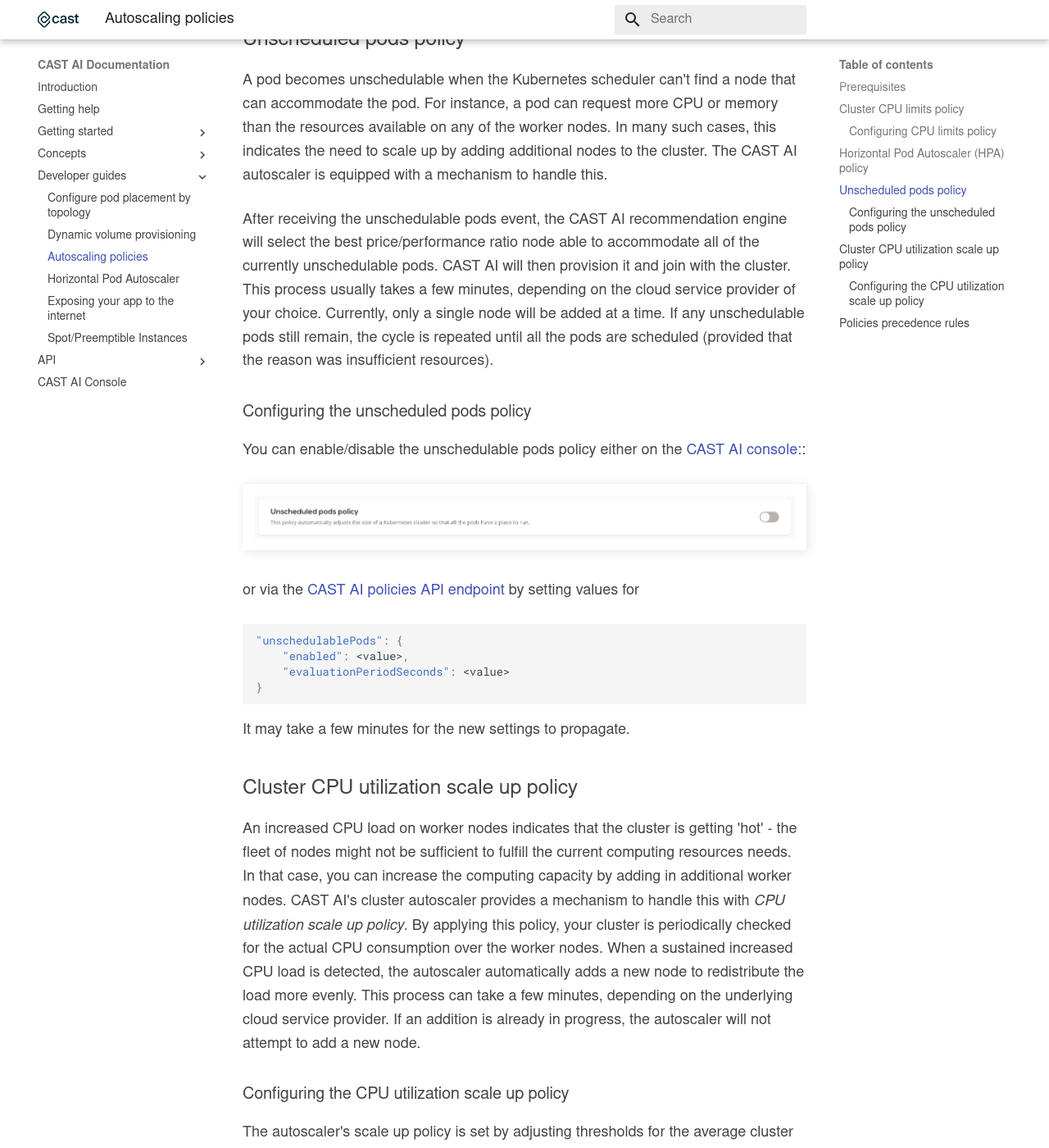
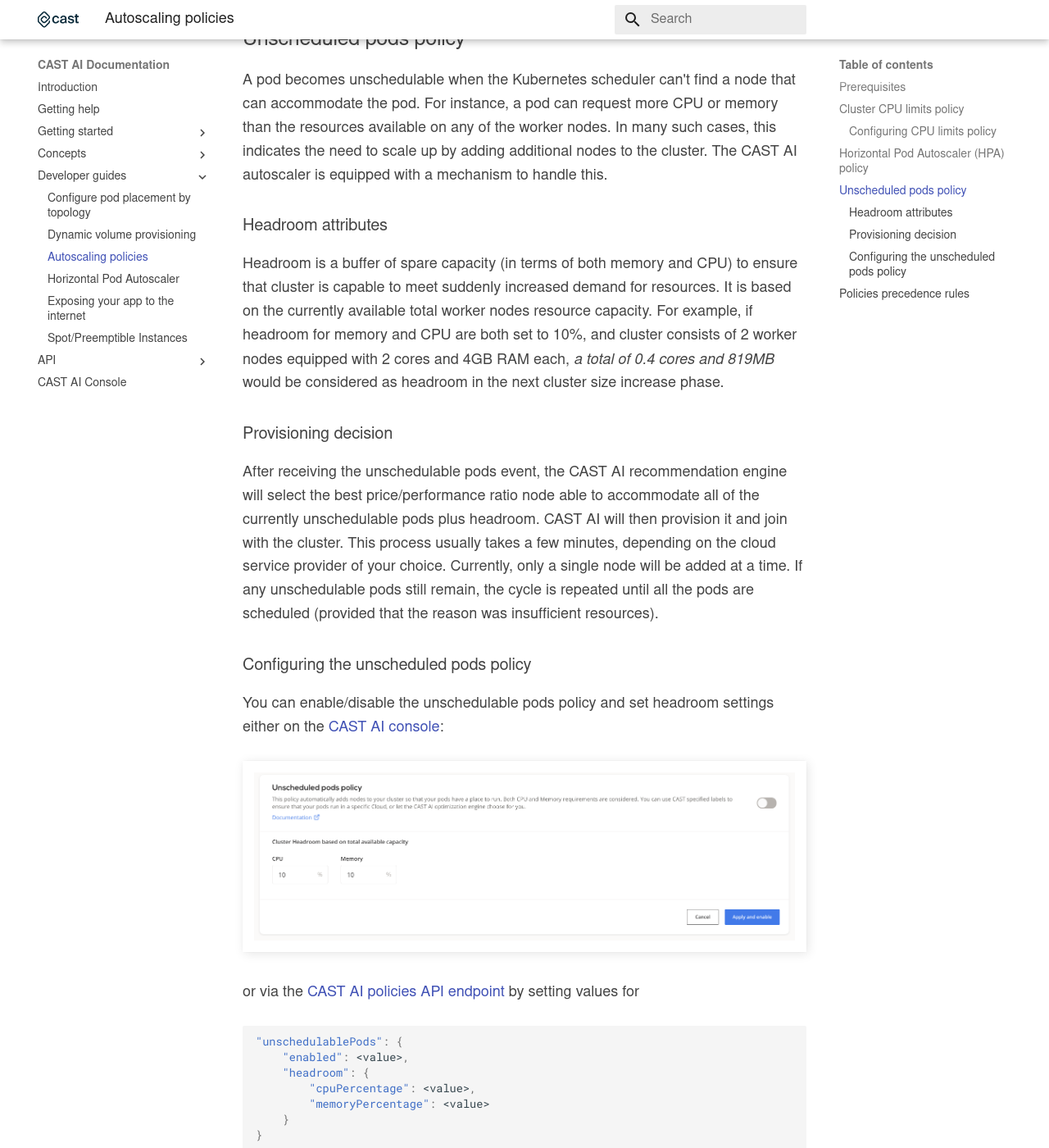
Before and after one commit to castai/docs, an MkDocs documentation site: the page built from docs/guides/autoscaling-policies.md, in a window 1280 px wide and 1400 px high, scrolled down 1814 px. Shown: the whole window at 82% size. Built offline with MkDocs 1.6.1 and Material for MkDocs 9.7.7, drawn with Linux system fonts in a browser that asks for light colours; some web fonts are replaced; some of the changed text lies outside the part shown.

Commit message:
feat: unschedulable pods with headroom documentation updates

````diff
--- a/docs/guides/autoscaling-policies.md
+++ b/docs/guides/autoscaling-policies.md
@@ -54,14 +54,25 @@
 In many such cases, this indicates the need to scale up by adding additional nodes to the cluster.
 The CAST AI autoscaler is equipped with a mechanism to handle this.
 
-After receiving the unschedulable pods event, the CAST AI recommendation engine will select the best price/performance ratio node able to accommodate all of the currently unschedulable pods.
+### Headroom attributes
+
+Headroom is a buffer of spare capacity (in terms of both memory and CPU) to ensure that cluster is capable
+to meet suddenly increased demand for resources. It is based on the currently
+available total worker nodes resource capacity. For example, if headroom for memory and CPU are both set to 10%,
+and cluster consists of 2 worker nodes equipped with 2 cores and 4GB RAM each, _a total of 0.4 cores and 819MB_
+would be considered as headroom in the next cluster size increase phase.
+
+### Provisioning decision
+
+After receiving the unschedulable pods event, the CAST AI recommendation engine will select the best
+price/performance ratio node able to accommodate all of the currently unschedulable pods plus headroom.
 CAST AI will then provision it and join with the cluster. This process usually takes a few minutes, depending on the cloud service provider of your choice.
 Currently, only a single node will be added at a time. If any unschedulable pods still remain, the cycle is
 repeated until all the pods are scheduled (provided that the reason was insufficient resources).
 
 ### Configuring the unscheduled pods policy
 
-You can enable/disable the unschedulable pods policy either on the [CAST AI console:](https://console.cast.ai/):
+You can enable/disable the unschedulable pods policy and set headroom settings either on the [CAST AI console](https://console.cast.ai/):
 
 ![](autoscaling-policies/unschedulable_pods.png)
 
@@ -71,44 +82,9 @@
 ```json
 "unschedulablePods": {
     "enabled": <value>,
-    "evaluationPeriodSeconds": <value>
-}
-```
-
-It may take a few minutes for the new settings to propagate.
-
-## Cluster CPU utilization scale up policy
-
-An increased CPU load on worker nodes indicates that the cluster is getting 'hot' - the fleet of nodes might not
-be sufficient to fulfill the current computing resources needs.
-In that case, you can increase the computing capacity by adding in additional worker nodes.
-CAST AI's cluster autoscaler provides a mechanism to handle this with _CPU utilization scale up policy_.
-By applying this policy, your cluster is periodically checked for the actual CPU consumption over the worker nodes.
-When a sustained increased CPU load is detected, the autoscaler automatically adds a new node to redistribute the load
-more evenly.
-This process can take a few minutes, depending on the underlying cloud service provider. If an addition is already in progress, the autoscaler will
-not attempt to add a new node.
-
-### Configuring the CPU utilization scale up policy
-
-The autoscaler's scale up policy is set by adjusting thresholds for the average cluster CPU load in percentages and evaluation
-period in seconds.
-The evaluation window describes for how long the average cluster CPU utilization should stay above the threshold for it to
-be considered as eligible for scale up.
-
-You can edit settings for this policy via the [CAST AI console](https://console.cast.ai/):
-
-![](autoscaling-policies/cpu_scale_up.png)
-
-or the [CAST AI policies API endpoint](https://api.cast.ai/v1/spec/#/cluster-policies/UpsertPolicies) by setting values
-for
-
-```json
-"cpuUtilization": {
-    "scaleUpThreshold": {
-      "avgCpuLoadPercentageMoreThan": <value>,
-      "enabled": <value>,
-      "evaluationPeriodSeconds": <value>
+    "headroom": {
+        "cpuPercentage": <value>,
+        "memoryPercentage": <value>
     }
 }
 ```
````
Also changed, not shown: docs/guides/autoscaling-policies/unschedulable_pods.png.
